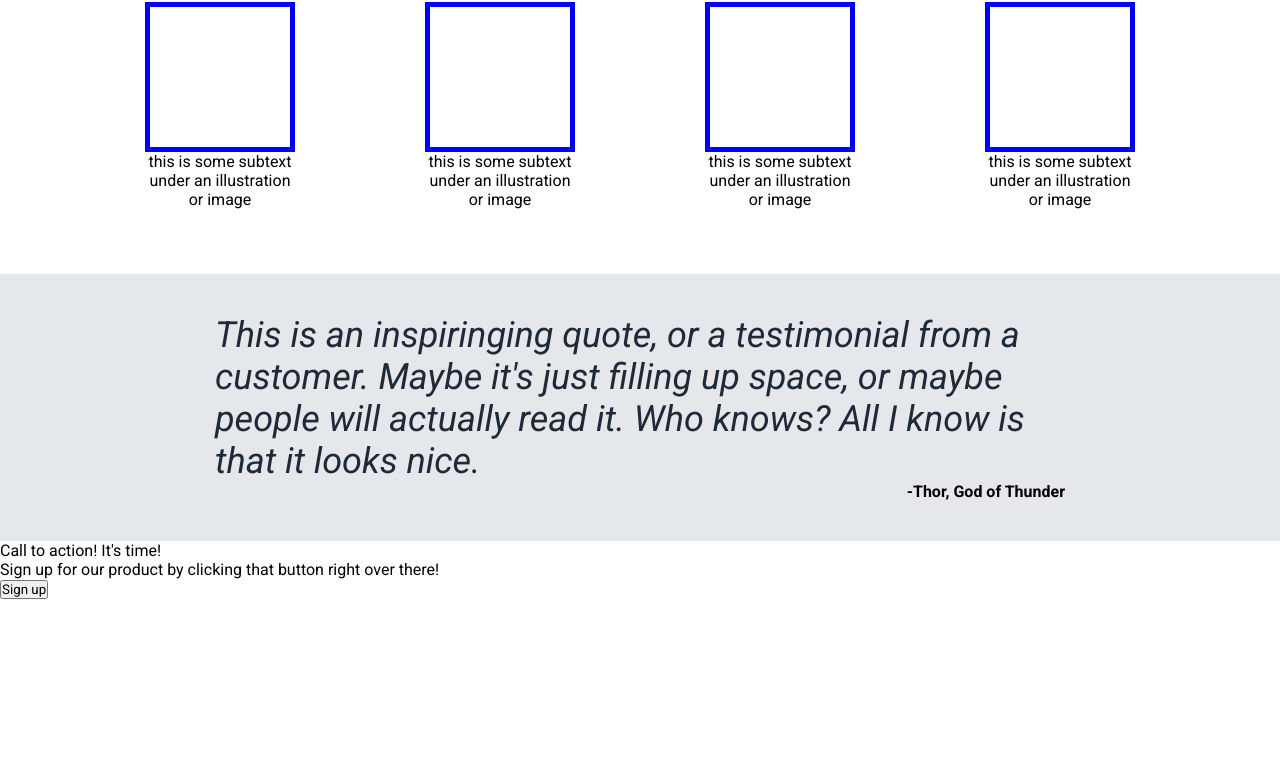
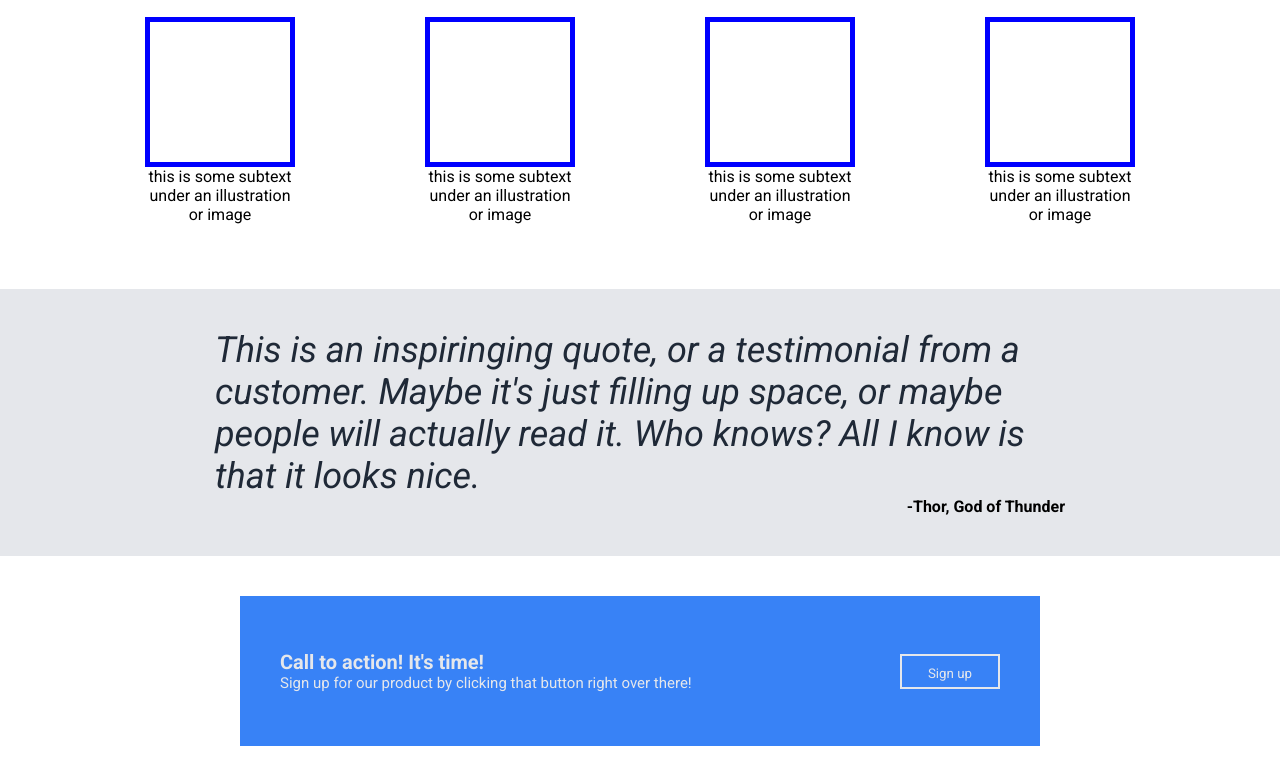
Before and after one commit to ffernandezTech/landing-page, a plain HTML site: page index.html in a window 1280 px wide. Shown: the part 435-1219 px from the top of the page. Before the commit the page ends 1034 px from the top, so only its background shows below. Drawn offline with Linux system fonts and the light colour scheme.

Commit message:
feat: added style code for footer

```diff
--- a/style.css
+++ b/style.css
@@ -92,6 +92,10 @@ to embed it into our HTML head and these lines of codes below */
 .hero-left-btn{
     background-color: #3882F6;
     color: white;
+    /* padding: 10px; */
+    width: 100px;
+    height: 35px;
+    text-align: center;
 }
 /* setting a placeholder for an image on hero right */
 .hero-right{
@@ -171,3 +175,52 @@ to embed it into our HTML head and these lines of codes below */
     justify-content: flex-end;
     font-weight: bolder;
 }
+
+
+
+.footer-sec{
+    margin: 40px 100px;
+    display: flex;
+    justify-content: center;
+}
+
+.footer-main{
+
+    display: flex;
+    background-color: #3882F6;
+
+    width: 800px;
+    height: 150px;
+    justify-content: space-between;
+    padding: 40px;
+    align-items: center;
+
+}
+.footer-info{
+    display: flex;
+    flex-direction: column;
+
+
+}
+.footer-text-1{
+    color:#E5E7EB;
+    font-weight: bold;
+    font-size: 20px;
+}
+
+
+.footer-text-2{
+    color:#E5E7EB;
+    font-size: 15px;
+}
+
+
+.footer-btn{
+    background-color: #3882F6;
+    color: #E5E7EB;
+    padding: 10px;
+    border: #E5E7EB solid 2px;
+    width: 100px;
+    height: 35px;
+    text-align: center;
+}
```
